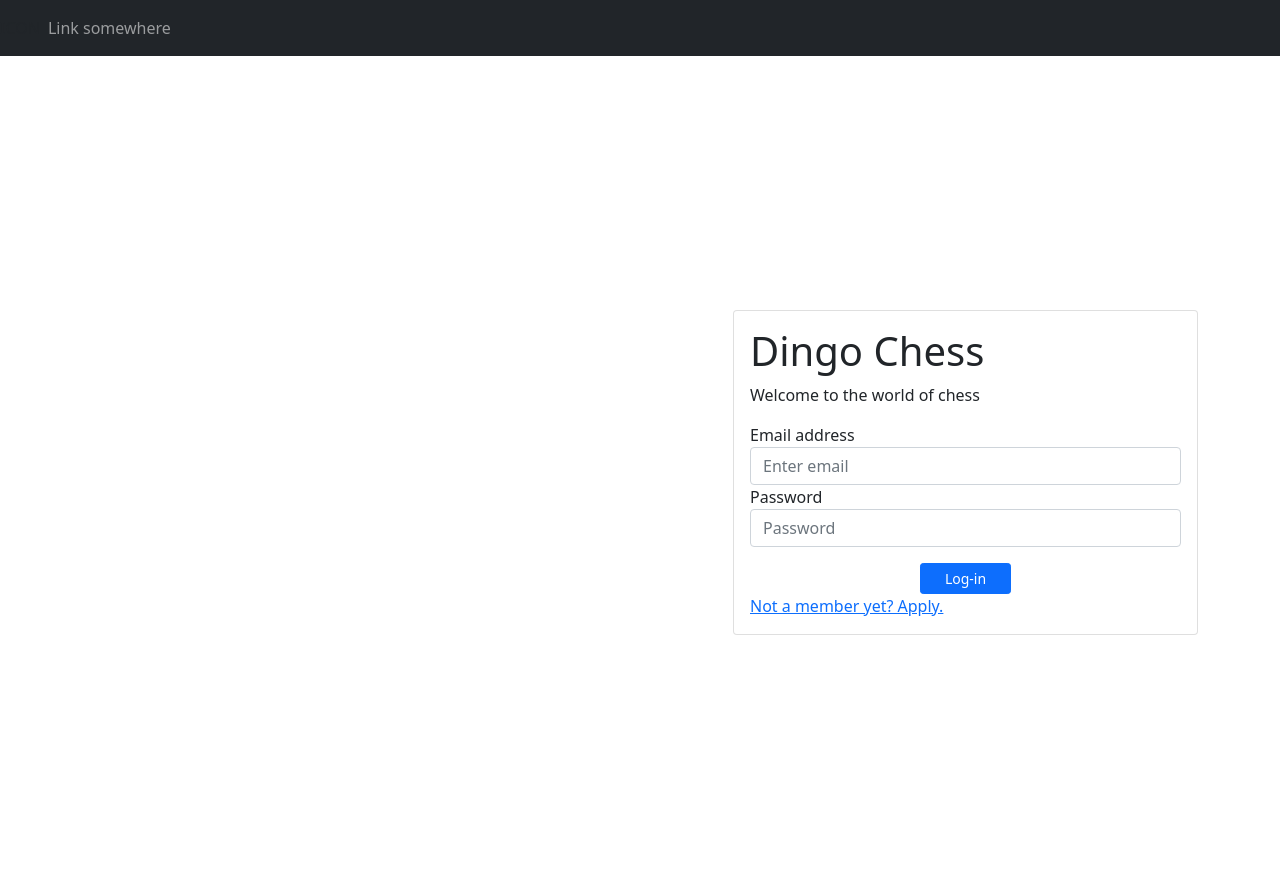
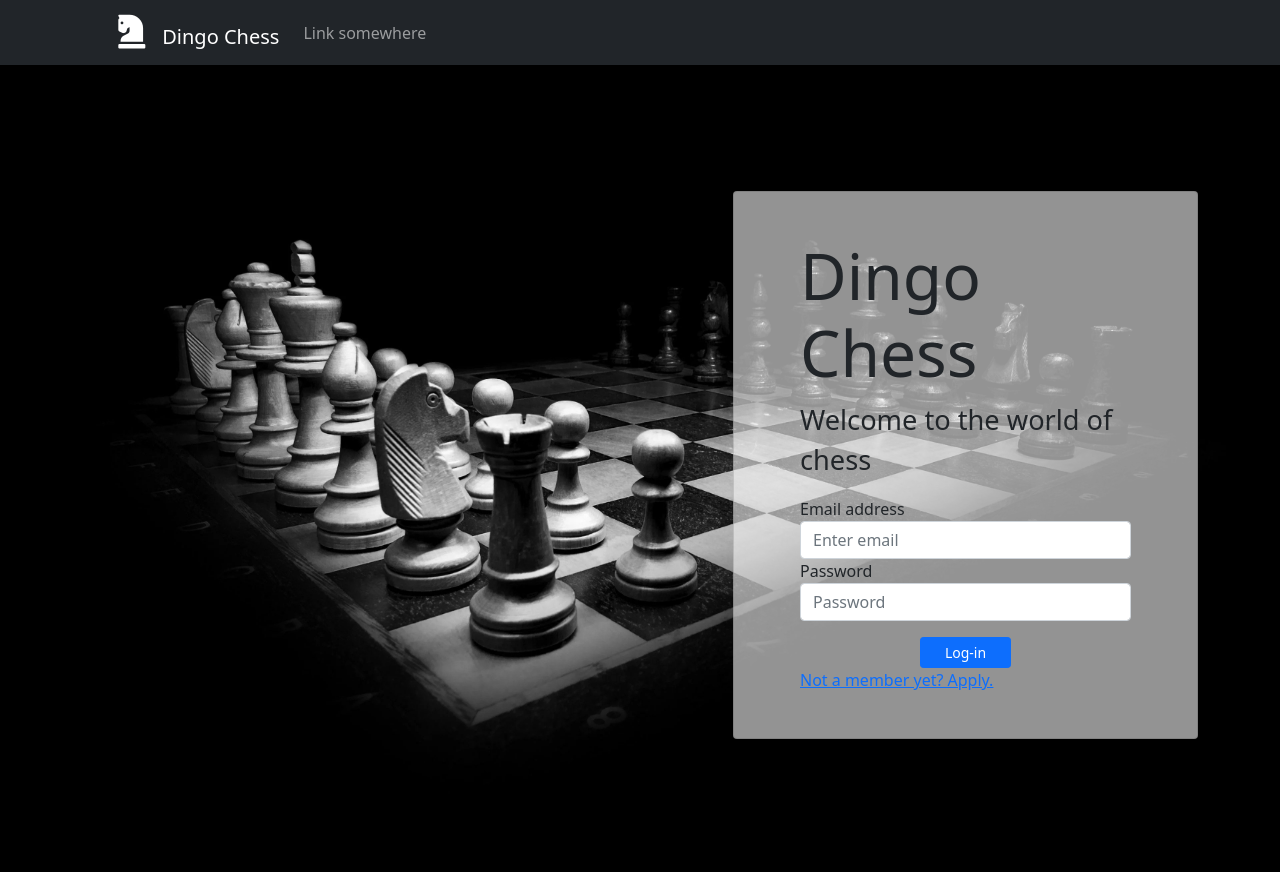
Before and after one commit to pvakaris/chess_club_management_system, a Django app: page / in a window 1280 px wide. After the commit the page ends 739 px from the top, so only its background shows below. Run offline with Django 3.2, Linux system fonts and the light colour scheme; some libraries are stand-ins or nearby versions.

Commit message:
Create general styling
- Add statics folder
- Update base.html
- Update home.html

```diff
--- a/clubs/templates/base.html
+++ b/clubs/templates/base.html
@@ -1,10 +1,14 @@
+{% load static %}
 <!doctype html>
 <html lang="en">
   <head>
     <meta charset="utf-8">
     <meta name="viewport" content="width=device-width, initial-scale=1">
     <link href="https://cdn.jsdelivr.net/npm/bootstrap@5.1.2/dist/css/bootstrap.min.css" rel="stylesheet" integrity="sha384-uWxY/CJNBR+1zjPWmfnSnVxwRheevXITnMqoEIeG1LJrdI0GlVs/9cVSyPYXdcSF" crossorigin="anonymous">
-    <title>Dingo Chess</title>
+    <link href="../../static/custom.css" rel="stylesheet">
+    <link rel="stylesheet" href="https://cdn.jsdelivr.net/npm/bootstrap-icons@1.5.0/font/bootstrap-icons.css">
+    <link rel="stylesheet" href="https://use.fontawesome.com/releases/v5.8.1/css/all.css" integrity="sha384-50oBUHEmvpQ+1lW4y57PTFmhCaXp0ML5d60M1M7uH2+nqUivzIebhndOJK28anvf" crossorigin="anonymous">
+    <title>Clucker</title>
   </head>
   <body>
     {% block body %}
--- a/clubs/templates/home.html
+++ b/clubs/templates/home.html
@@ -1,6 +1,10 @@
 {% extends 'base.html' %}
 {% block body %}
 {% include 'partials/navbar.html' %}
+  <div style="background-image: url('../../static/images/home.jpg');-webkit-background-size: cover;
+  -moz-background-size: cover;
+  background-size: 100% 100%;
+  -o-background-size: cover;">
     <div class="container vh-100">
       <div class="row h-100">
         <div class="col-12 my-auto">
@@ -29,5 +33,6 @@
         </div>
       </div>
     </div>
+</div>
 
 {% endblock %}
--- a/clubs/templates/partials/navbar.html
+++ b/clubs/templates/partials/navbar.html
@@ -1,5 +1,9 @@
-<nav class="navbar navbar-expand-lg navbar-dark bg-dark mb-3 sticky-top"
-  <a class="navbar-nav" href="#">ICON</a>
+<nav class="navbar navbar-expand-lg navbar-dark bg-dark sticky-top">
+  <div class="container">
+    &emsp; &emsp;
+    <a class="navbar-brand" href="{% url 'home' %}">
+      <i class='fas fa-chess-knight' style='font-size:36px'></i> &emsp13; Dingo Chess
+    </a>
     <button class="navbar-toggler" type="button" data-toggle="collapse" data-target="#navbarNav" aria-controls="navbarNav" aria-expanded="false" aria-label="Toggle navigation">
       <span class="navbar-toggler-icon"></span>
     </button>
@@ -10,4 +14,5 @@
         </li>
       </ul>
     </div>
+  </div>
 </nav>
--- /dev/null
+++ b/static/custom.css
@@ -0,0 +1,165 @@
+/*
+ * Alerts
+ */
+
+.alert {
+  border-radius: 0px;
+}
+
+
+/*
+ * Cover page
+ */
+
+.content {
+  padding-top: 10px;
+}
+
+#cover-image {
+  background: url('images/home.jpg');
+  -webkit-background-size: cover;
+  -moz-background-size: cover;
+  background-size: cover;
+  -o-background-size: cover;
+}
+
+
+
+.h-100 {
+  min-height: 100vh;
+  height: 100vh;
+}
+
+.vcenter-item{
+    display: flex;
+    align-items: center;
+}
+
+/*
+ * Cover page
+ */
+h1.cover-heading {
+  font-size: 4rem;
+}
+
+p.cover-text {
+  font-size: 1.7rem;
+}
+
+.cover-card {
+  background-color: rgba(245, 245, 245, 0.6);
+  max-width: 30rem;
+  padding-top: 30px;
+  padding-left: 50px;
+  padding-right: 50px;
+  padding-bottom: 30px;
+  border-radius: 15%;
+}
+.cover-card-block {
+  opacity: 1
+}
+
+
+/*
+ * forms
+ */
+.nolabel label {
+  display: none;
+}
+
+ul.errorlist {
+  list-style-type: none;
+  padding: 0;
+  margin: 0;
+}
+
+/*
+ * Typefaces
+ */
+
+.low-key {
+  color: #777777;
+  font-weight: 300;
+}
+
+.list-title {
+  margin-top: 10px;
+  margin-bottom: 20px;
+}
+
+/*
+ * Profile
+ */
+.profile-image {
+  width: 120px;
+  clear:both;
+  float:left;
+}
+
+.profile-text {
+  overflow:hidden;
+  padding-left:20px
+}
+
+h3.profile-title {
+  margin-bottom: 0px;
+}
+
+.profile-username {
+  color: #777777;
+  font-weight: 300;
+  font-style: italic;
+}
+
+.profile-bio {
+  font-size: 1.1rem;
+}
+
+.profile-statistics {
+  color: #777777;
+  font-weight: 300;
+  display: block;
+}
+
+.profile-statistics-item {
+  display: block;
+  padding-right: 50px;
+}
+
+/*
+ * Post
+ */
+.post-author {
+  margin-bottom: 0px;
+
+}
+
+.post-author-fullname {
+  font-weight: bold;
+}
+
+.post-author-user-details {
+  margin-left: 10px;
+  color: #777777;
+}
+
+/*
+ * Hyperlinks
+ */
+.content a {
+  text-decoration: none;
+  color: #0d6efd;
+}
+.content a:hover {
+  text-decoration: underline;
+  color: #0d6efd;
+}
+
+.post-author a {
+  text-decoration: none;
+  color: black;
+}
+.post-author a:hover {
+  text-decoration: underline;
+  color: black;
+}
--- a/system/settings.py
+++ b/system/settings.py
@@ -122,6 +122,9 @@ USE_TZ = True
 # https://docs.djangoproject.com/en/3.2/howto/static-files/
 
 STATIC_URL = '/static/'
+STATICFILES_DIRS = [
+    os.path.join(BASE_DIR, 'static'),
+]
 
 # Default primary key field type
 # https://docs.djangoproject.com/en/3.2/ref/settings/#default-auto-field
```
Also changed, not shown: static/images/home.jpg (added). Lines whose indentation alone changed are shown as unchanged.
